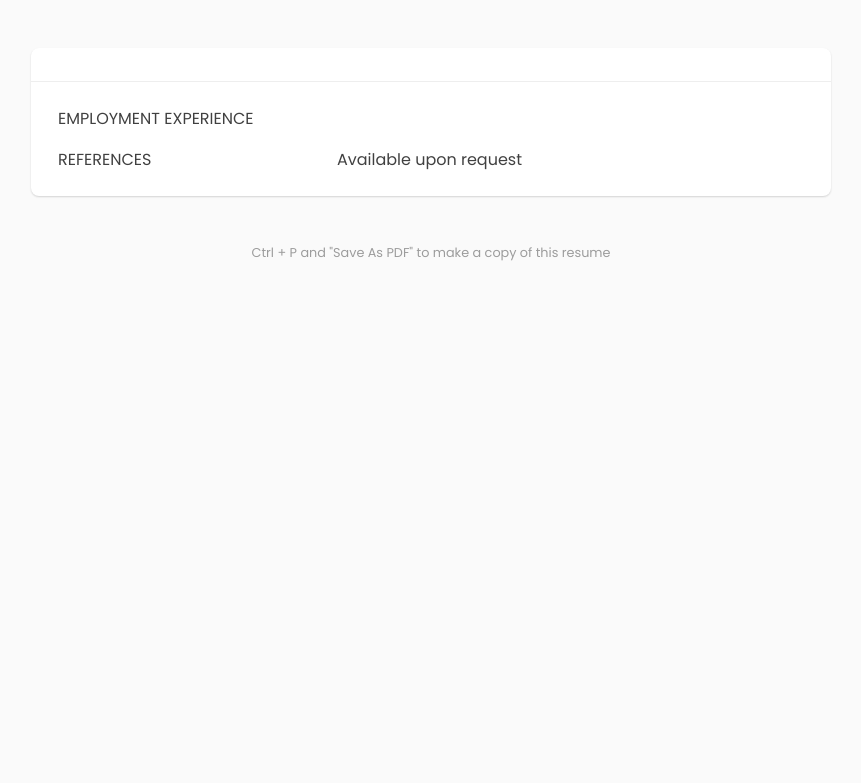
After one commit to tlcpack/ResumeBuilder, a Django app: template Builder/Career_Builder/templates/Career_Builder/resume.html in a window 1280 px wide. The commit adds this page. Shown: the top 783 px of the page, without its empty margins (209-1070 px from the left). Run offline with Django 3.2, Linux system fonts and the light colour scheme; the template is opened without the code that fills it, so the values that code supplies are empty.

Commit message:
templates added

```diff
--- /dev/null
+++ b/Builder/Career_Builder/templates/Career_Builder/resume.html
@@ -0,0 +1,166 @@
+<html>
+<head>
+  <title>{% if resume_info.full_name %}{{resume_info.full_name}}'s Resume {% endif %}</title>
+  <style>
+@import url('https://fonts.googleapis.com/css?family=Poppins:400,600&display=swap');
+
+body {
+  font-family: 'Poppins', sans-serif;
+  background: #fafafa;
+  color: rgba(0,0,0,0.75);
+}
+
+h1 {
+  color: rgba(0,0,0,0.9);
+}
+
+h1, p {
+  box-sizing: border-box;
+  margin: 0px;
+  padding: 0px 24px;
+}
+
+.line-break {
+  width: 100%;
+  height: 1px;
+  margin: 16px auto;
+  border-bottom: 1px solid #eee;
+}
+
+.resume {
+  border-radius: 8px;
+  box-sizing: border-box;
+  display: flex;
+  flex-direction: column;
+  max-width: 800px;
+  margin: 48px auto;
+  padding: 16px 0px;
+  background: white;
+  box-shadow: 0 1px 3px rgba(0, 0, 0, 0.02), 0 1px 2px rgba(0, 0, 0, 0.14);
+}
+
+.resume-group {
+  box-sizing: border-box;
+  padding: 8px 0px;
+  width: 100%;
+  display: flex;
+  border-left: 3px solid transparent;
+  transition: 0.2s;
+}
+
+.resume-group:hover {
+  border-left: 3px solid #64FFDA;
+}
+
+.left-col {
+  width: 35%;
+}
+
+.right-col {
+  width: 65%;
+}
+
+.instructions {
+  opacity: 0.5;
+  text-align: center;
+  font-size: 0.8rem;
+  margin: 16px auto;
+}
+</style>
+</head>
+<body>
+  <div class="resume">
+    {% if resume_info.full_name %}
+    <h1>{{resume_info.full_name}}</h1>
+    {% endif %}
+    {% if resume_info.email %}
+    <p>{{resume_info.email}}</p>
+    {% endif %}
+    {% if resume_info.phone %}
+    <p>{{resume_info.phone}}</p>
+    {% endif %}
+    {% if resume_info.address %}
+    <p>{{resume_info.address}}</p>
+    {% endif %}
+    <div class="line-break"></div>
+  {% if resume_info.about_you%}
+    <div class="resume-group">
+    <div class="left-col"><p>ABOUT ME</p></div>
+    <div class="right-col">
+      <p>{{resume_info.about_you}}
+</p>
+</div>
+</div>
+{% endif %}
+{% if resume_info.career %}
+<div class="resume-group"><div class="left-col">
+  <p>CAREER OBJECTIVES</p>
+</div>
+<div class="right-col">
+  <p>{{resume_info.career}}</p>
+</div>
+</div>
+{% endif %}
+{% if resume_info.education %}
+<div class="resume-group">
+  <div class="left-col">
+    <p>EDUCATION</p>
+  </div>
+  <div class="right-col">
+    <p>{{resume_info.education}}</p>
+</div>
+</div>
+{% endif %}
+<div class="resume-group">
+  <div class="left-col">
+    <p>EMPLOYMENT EXPERIENCE</p>
+  </div>
+  <div class="right-col">
+    <p></p>
+  </div>
+</div>
+{% if resume_info.job_1__start %}
+<div class="resume-group">
+  <div class="left-col">
+    <p>{{resume_info.job_1__start}} to {{resume_info.job_1__end}}</p>
+  </div>
+  <div class="right-col">
+    <p>{{resume_info.job_1__details}}
+</p>
+</div>
+</div>
+{% endif %}
+{% if resume_info.job_2__start %}
+<div class="resume-group">
+  <div class="left-col">
+    <p>{{resume_info.job_2__start}} to {{resume_info.job_2__end}}</p>
+  </div>
+  <div class="right-col">
+    <p>{{resume_info.job_2__details}}
+</p>
+</div>
+</div>
+{% endif %}
+{% if resume_info.job_3__start %}
+<div class="resume-group">
+  <div class="left-col">
+    <p>{{resume_info.job_3__start}} to {{resume_info.job_3__end}}</p>
+  </div>
+  <div class="right-col">
+    <p>{{resume_info.job_3__details}}
+</p>
+</div>
+</div>
+{% endif %}
+<div class="resume-group">
+  <div class="left-col">
+    <p>REFERENCES</p>
+  </div>
+  <div class="right-col">
+    <p>{% if resume_info.references %}{{resume_info.references}}{% else %}Available upon request{% endif %}</p>
+  </div>
+</div>
+</div>
+<div class="instructions">Ctrl + P  and "Save As PDF" to make a copy of this resume</div>
+</body>
+</html>
```
Also changed, not shown: Builder/Career_Builder/templates/Career_Builder/create-resume.html (added, +182 -0 lines), Builder/Career_Builder/templates/Career_Builder/index.html (+36 -6 lines), Builder/Career_Builder/templates/Career_Builder/register.html (added, +66 -0 lines), 1 other file.
